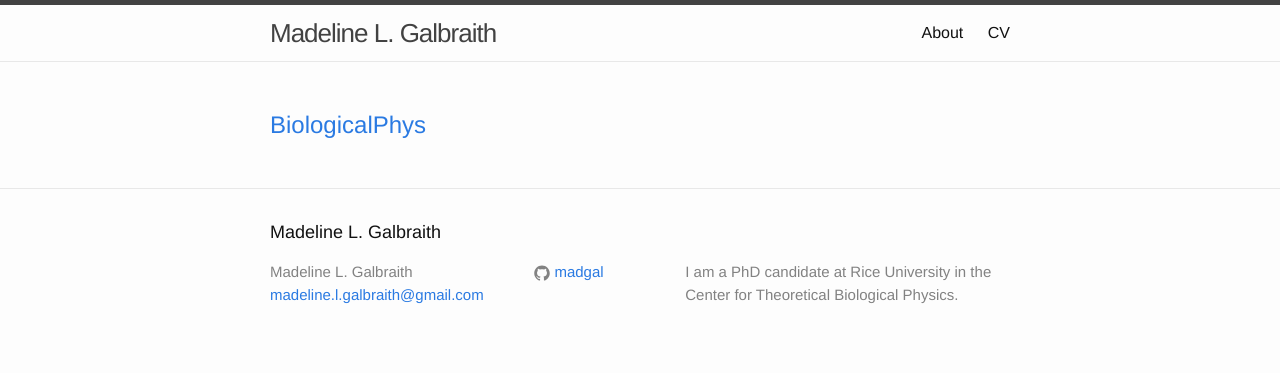
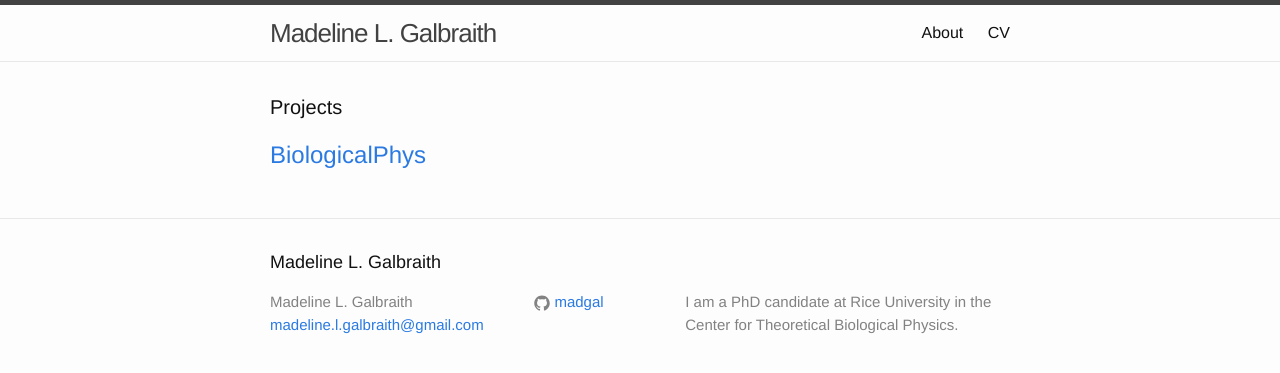
Before and after one commit to madgal/madgal.github.io, a Jekyll site: the page built from index.html, in a window 1280 px wide. Shown: the top 373 px of the page. Built offline with Jekyll 4.4.1, drawn with Linux system fonts in a browser that asks for light colours.

Commit message:
Update index.html

```diff
--- a/index.html
+++ b/index.html
@@ -3,7 +3,7 @@ layout: default
 ---
 
 <div class="home">
-  <h1 class="page-heading">  </h1>
+  <h1 class="page-heading"> Projects </h1>
   <u1 class="post-list">
     {% for post in site.posts %}
         <h2>
```
